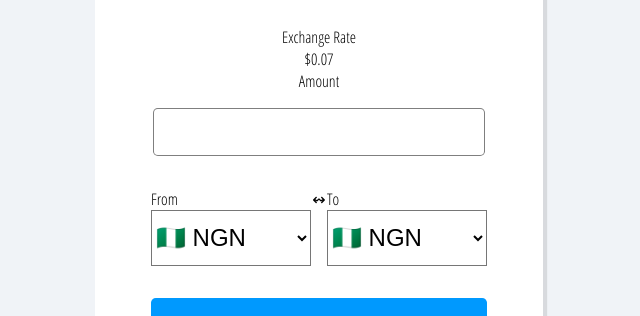
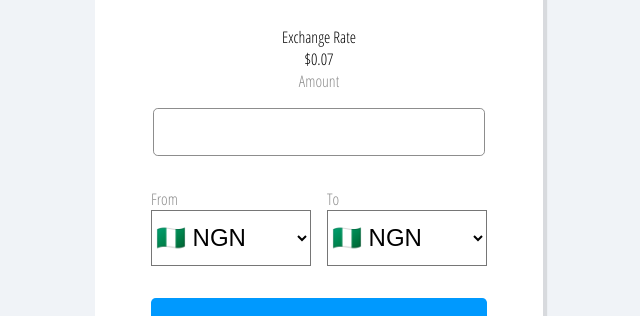
Before and after one commit to BolajiOlajide/simple-currency-converter, a React (Create React App) app: page / in a window 1280 px wide. Shown: the part 176-492 px from the top of the page, without its empty margins (321-961 px from the left). Built offline with nearby package versions, Linux system fonts and the light colour scheme; the HTML template or start-up script is replaced by a standard one.

Commit message:
feat(select): space out select elements

```diff
--- a/src/components/CurrencySelector/CurrencySelector.component.tsx
+++ b/src/components/CurrencySelector/CurrencySelector.component.tsx
@@ -13,7 +13,6 @@ const CurrencySelector = (props: any) => <section className="selector-container"
     items={props.items} value={props.currencyOneValue}
     onChange={props.currencyOneChange}
   />
-  <span>↭</span>
   <Select
     label="To"
     items={props.items} value={props.currencyTwoValue}
--- a/src/components/Input/Input.css
+++ b/src/components/Input/Input.css
@@ -1,5 +1,5 @@
 input {
-  border: 0.5px solid rgba(0,0,0,0.5);
+  border: 0.5px solid #8d8d8d;
   box-sizing: border-box;
   padding: 1rem;
   width: 99%;
--- a/src/index.css
+++ b/src/index.css
@@ -11,3 +11,7 @@ body {
   height: 100vh;
   font-family: 'Open Sans Condensed', sans-serif;
 }
+
+label {
+  color: #8d8d8d;
+}
```
